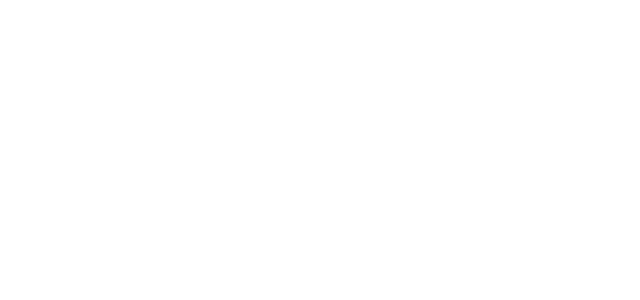
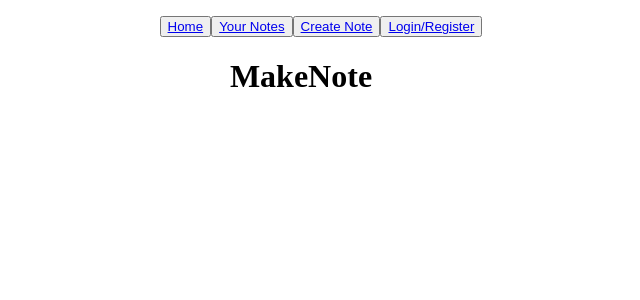
Before and after one commit to youngconnorr/note-taker-front, a React (Create React App) app: page /make-note in a window 1280 px wide. Shown: the top 300 px of the page, without its empty margins (339-979 px from the left). Built offline with nearby package versions, Linux system fonts and the light colour scheme.

Commit message:
adding react routes

```diff
--- a/src/App.js
+++ b/src/App.js
@@ -1,9 +1,27 @@
 import './App.css';
-import {} from 'react-router-dom'
+import { BrowserRouter as Router, Routes, Route } from 'react-router-dom'
+import { Home } from './pages/home.js'
+import { Auth } from './pages/auth.js'
+import { MakeNote } from './pages/make-note.js'
+import { NoteList } from './pages/note-list.js'
+import { Navbar } from './components/navbar.jsx'
 function App() {
   return (
     <div className="App">
+      <Router>
+        <Navbar />
+        <Routes>
 
+          <Route path="/" element={<Home />}></Route>
+
+          <Route path="/auth" element={<Auth />}> </Route>
+
+          <Route path="/make-note" element={<MakeNote />}></Route>
+
+          <Route path="/note-list" element={<NoteList />}></Route>
+
+        </Routes>
+      </Router>
     </div>
   );
 }
--- /dev/null
+++ b/src/components/navbar.jsx
@@ -0,0 +1,20 @@
+import { Link } from 'react-router-dom';
+
+export const Navbar = () => {
+    return (
+        <>
+        <nav className="navbar">
+             <div>
+                <ul className='list'>
+                    <button><Link to='/'> Home</Link></button>
+                    <button><Link to='/note-list'> Your Notes</Link></button>
+                    <button><Link to='/make-note'> Create Note</Link></button>
+                    <button><Link to='/auth'> Login/Register</Link></button>
+
+                </ul>
+            </div>
+        </nav>
+
+        </>
+    )
+}
--- /dev/null
+++ b/src/pages/auth.js
@@ -0,0 +1,10 @@
+
+export const Auth = () => {
+    return (
+    <>
+        <h1>
+            Auth
+        </h1>
+    </>
+    )
+}
--- /dev/null
+++ b/src/pages/home.js
@@ -0,0 +1,10 @@
+
+export const Home = () => {
+    return (
+    <>
+        <h1>
+            Home
+        </h1>
+    </>
+    )
+}
--- /dev/null
+++ b/src/pages/make-note.js
@@ -0,0 +1,10 @@
+
+export const MakeNote = () => {
+    return (
+    <>
+        <h1>
+            MakeNote
+        </h1>
+    </>
+    )
+}
--- /dev/null
+++ b/src/pages/note-list.js
@@ -0,0 +1,10 @@
+
+export const NoteList = () => {
+    return (
+    <>
+        <h1>
+            NoteList
+        </h1>
+    </>
+    )
+}
```
